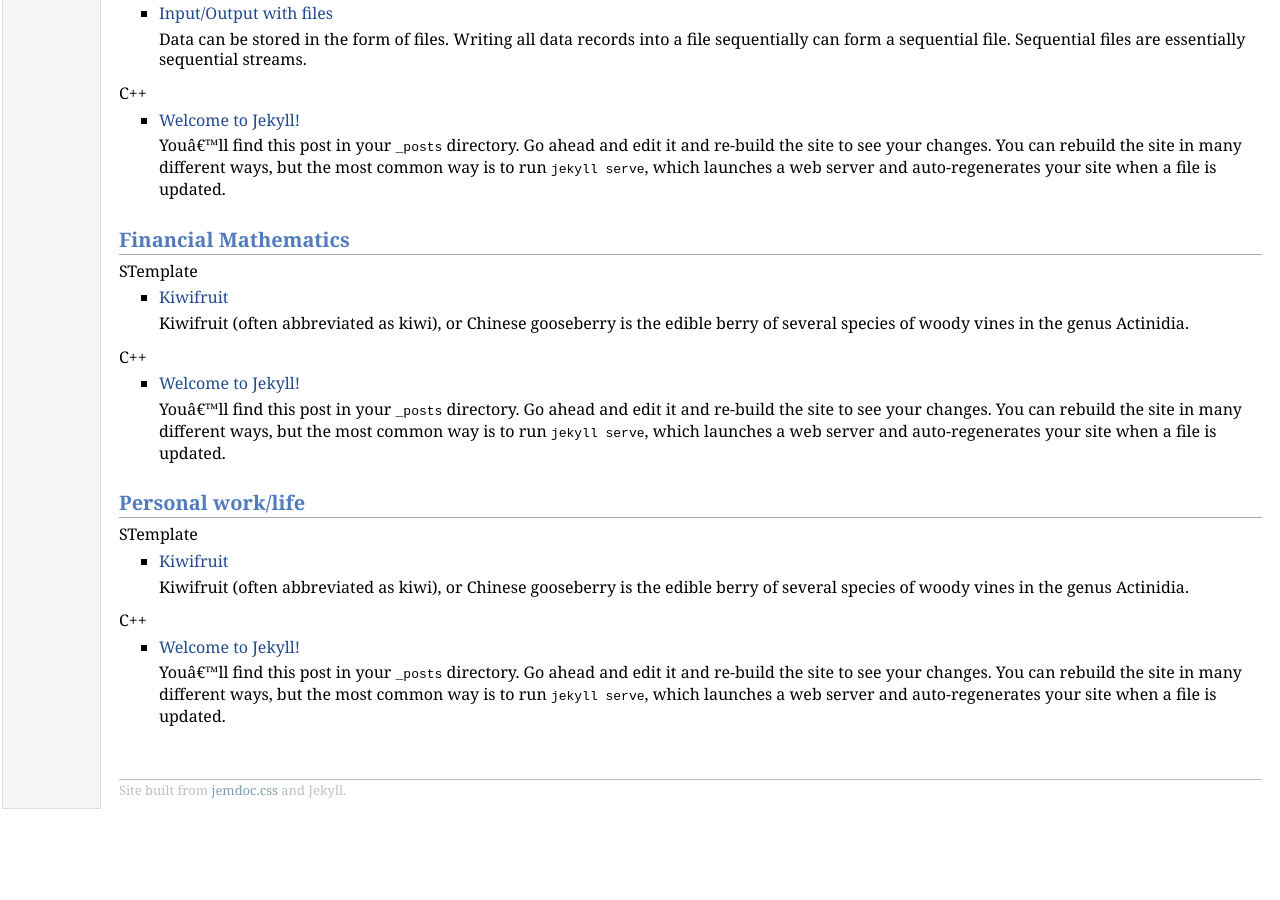
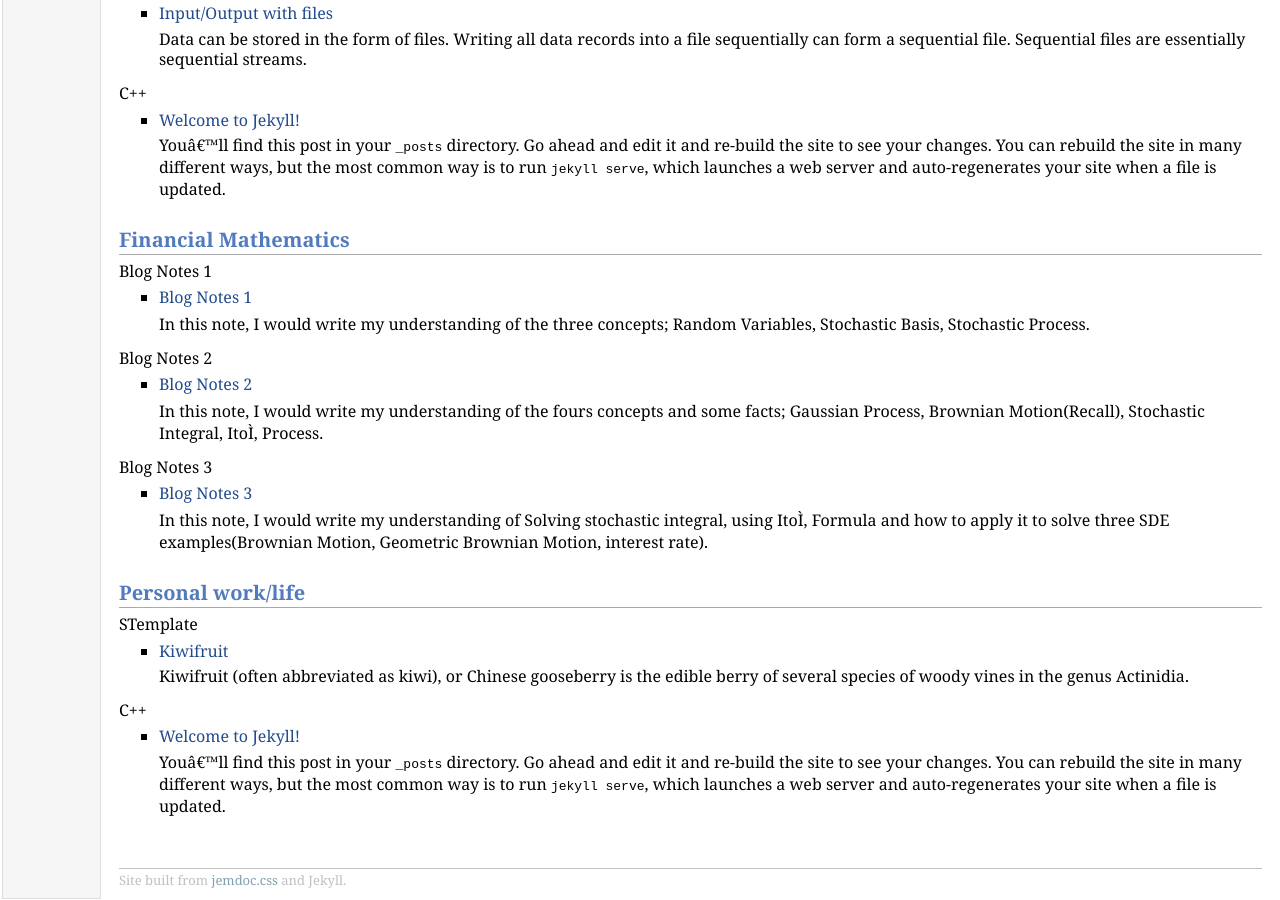
Before and after one commit to Hana-Wang/Hana-Wang.github.io, a Jekyll site: the page built from blog.html, in a window 1280 px wide and 900 px high, scrolled down 965 px. Built offline with Jekyll 4.4.1, drawn with Linux system fonts in a browser that asks for light colours; before the commit the page ends 1784 px from its top, so only the background shows below that.

Commit message:
add financial math three blogs

```diff
--- a/_posts/2020-05-13-Files.markdown
+++ b/_posts/2020-05-13-Files.markdown
@@ -27,6 +27,9 @@ categories: "CPLUSFiles"
 Their relations are shown in the screenshot below:
 
 [![Image from Gyazo](https://i.gyazo.com/cb218b166acecb6f3f21df43cd232d89.png)](https://gyazo.com/cb218b166acecb6f3f21df43cd232d89)
+
+
+
 
 
 <h2>How is the input/output with files done?</h2>
--- a/blog.html
+++ b/blog.html
@@ -173,33 +173,41 @@ xmlns="http://www.w3.org/1999/xhtml" xml:lang="en"
 
 
 <h2>Financial Mathematics</h2>
-<p>STemplate</p>
-
+<p>Blog Notes 1</p>
 <ul>
-
-  {% for post in site.categories.STemplate limit: 5 %}
-    <li>
-      <p><a href="{{ post.url }}">{{ post.title }}</a></p>
-      {{ post.excerpt }}
-    </li>
-  {% endfor %}
+<li>
+  <p><a href="doc/Blog_notes_1.pdf">Blog Notes 1</a></p>
+  In this note, I would write my understanding of the three concepts;
+  Random Variables, Stochastic Basis, Stochastic Process.
+</li>
 
 </ul>
 
-<p>C++</p>
+<p>Blog Notes 2</p>
+<ul>
+<li>
+  <p><a href="doc/Blog_notes_2.pdf">Blog Notes 2</a></p>
+  In this note, I would write my understanding of the fours concepts and
+  some facts; Gaussian Process, Brownian Motion(Recall), Stochastic Integral,
+  Itô Process.
+</li>
+</ul>
 
+<p>Blog Notes 3</p>
 <ul>
-
-  {% for post in site.categories.jekyl limit: 5 %}
-    <li>
-      <p><a href="{{ post.url }}">{{ post.title }}</a></p>
-      {{ post.excerpt }}
-    </li>
-  {% endfor %}
+<li>
+  <p><a href="doc/Blog_notes_3.pdf">Blog Notes 3</a></p>
+  In this note, I would write my understanding of Solving stochastic integral,
+  using Itô Formula and how to apply it to solve three SDE
+  examples(Brownian Motion, Geometric Brownian Motion, interest rate).
+</li>
 
 </ul>
 
+
+
 <h2>Personal work/life</h2>
+
 <p>STemplate</p>
 
 <ul>
```
Also changed, not shown: 9 other files.
